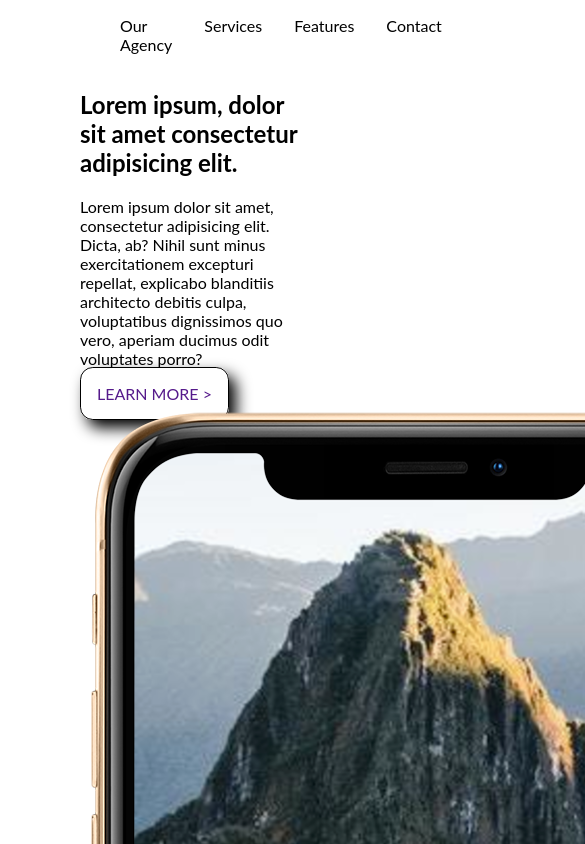
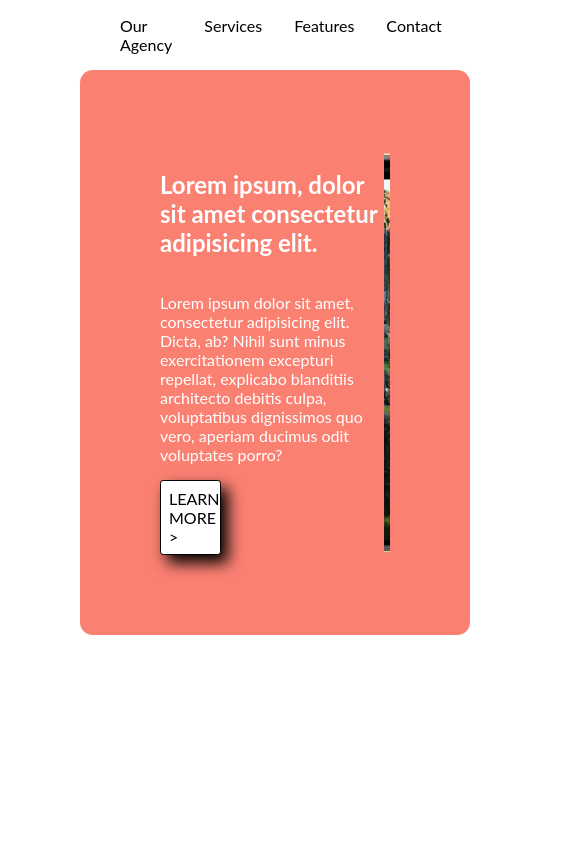
Before and after one commit to NiaNia2/travel_together, a website: page index.html in a window 390 px wide. Shown: the top 844 px of the page, 585 px wide, since content can reach past the window. Drawn offline with Linux system fonts and the light colour scheme.

Commit message:
modif section phone

```diff
--- a/assets/scss/abstracts/_variables.scss
+++ b/assets/scss/abstracts/_variables.scss
@@ -1 +1,4 @@
 $font-primary: "Lato";
+$background-color-banner: #FA8072;
+$color-button: black;
+$color-banner: white;
--- a/assets/scss/components/_button.scss
+++ b/assets/scss/components/_button.scss
@@ -1,8 +1,12 @@
+@use "../abstracts/variables" as variables;
+
 .btn {
     border: 1px solid black;
-    border-radius: 0.8rem;
+    border-radius: 0.2rem;
     background-color: white;
     box-shadow: 7px 8px 15px 0px #000000;
     text-decoration: none;
-    padding: 1rem;
+    padding: 0.5rem;
+    width: 19%;
+    color: variables.$color-button;
 }
--- /dev/null
+++ b/assets/scss/pages/_home.scss
@@ -0,0 +1,28 @@
+@use "../abstracts/variables" as variables;
+
+
+#phone {
+    background-color: variables.$background-color-banner ;
+    border-radius: 0.8rem;
+    width: 100%;
+    padding: 5rem;
+    display: flex;
+
+    .phone-text {
+        display: flex;
+        flex-direction: column;
+        color: variables.$color-banner;
+    }
+
+    .i-phone {
+        width: 20%;
+
+        img {
+            width: 100%;
+            height: 100%;
+            object-fit: cover;
+        }
+    }
+
+
+}
--- a/assets/scss/style.scss
+++ b/assets/scss/style.scss
@@ -1,3 +1,4 @@
 @use "layout/header";
 @use "base/utilities";
 @use "components/button";
+@use "pages/home"
```
Also changed, not shown: assets/css/style.css, 1 other file.
